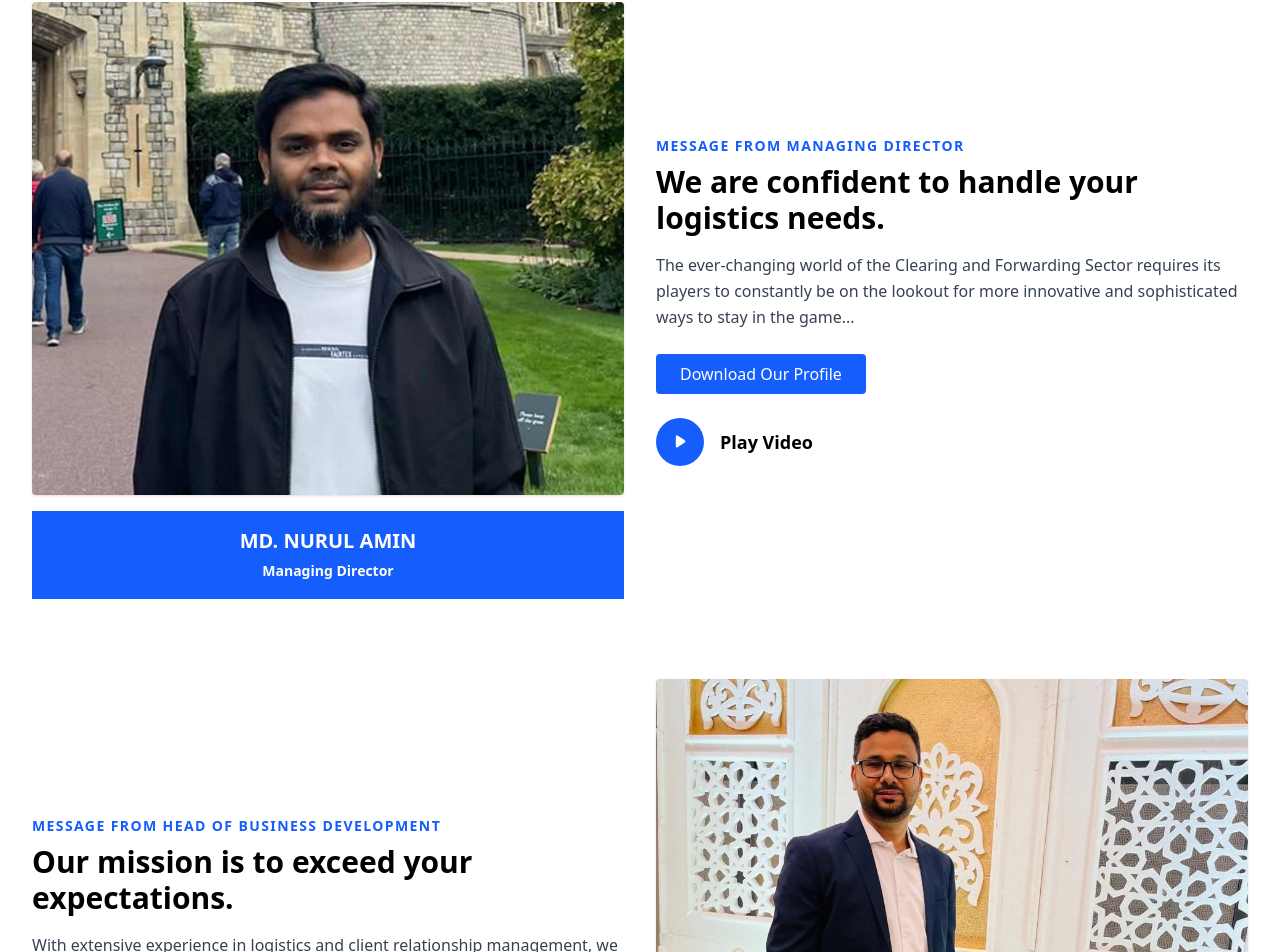
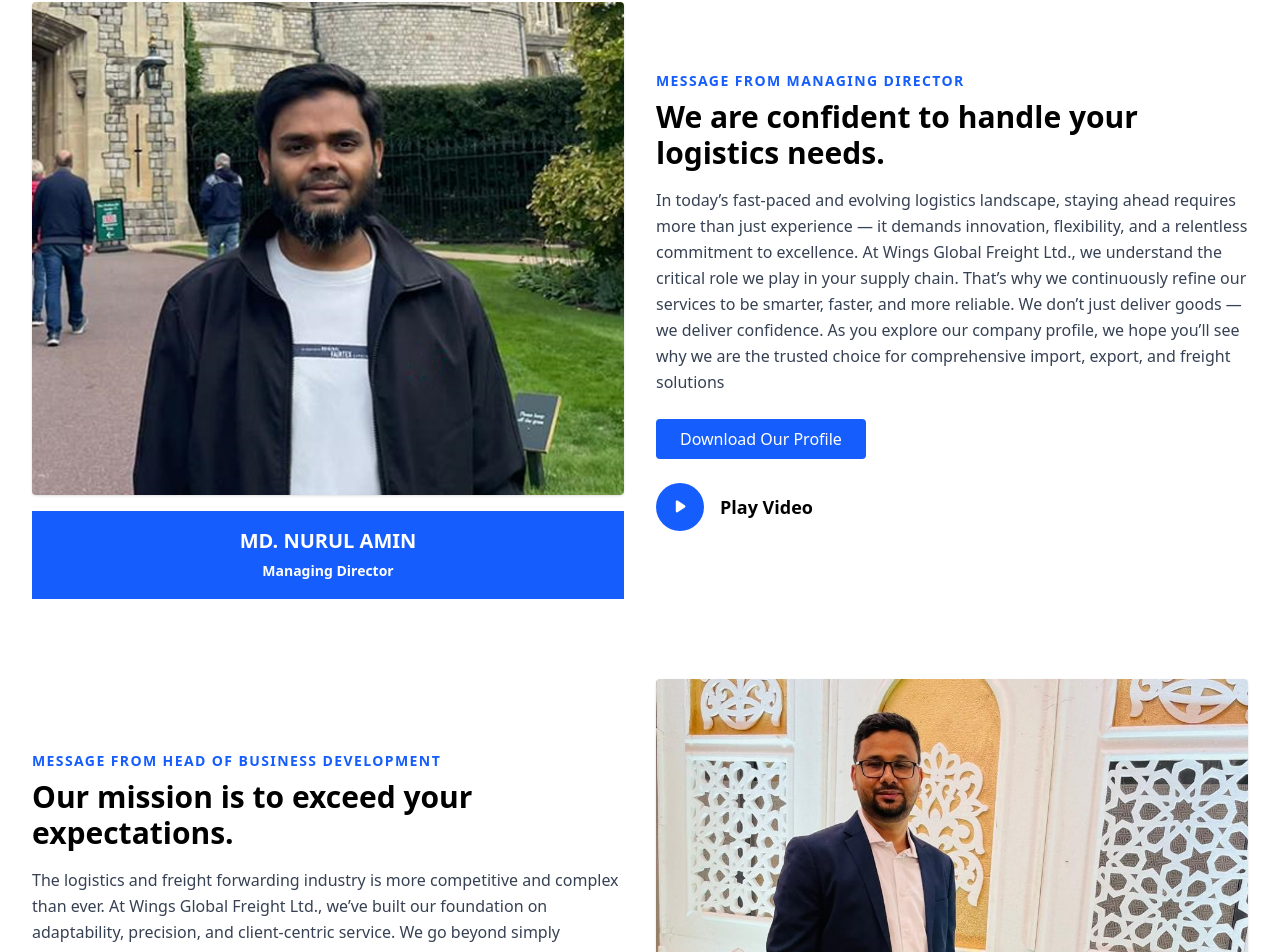
Before and after one commit to Fahim550/Wings-Global-Freight, a Vue app: page /our-vision in a window 1280 px wide. Shown: the part 798-1750 px from the top of the page. Built offline with nearby package versions, Linux system fonts and the light colour scheme.

Commit message:
delete extra nav item and link profile pdf

```diff
--- a/src/components/shared/Navbar.vue
+++ b/src/components/shared/Navbar.vue
@@ -111,7 +111,7 @@ onBeforeUnmount(() => {
                 >
                   Our Vision
                 </RouterLink>
-                <RouterLink to="/" class="block px-4 py-2 text-sm text-gray-700 hover:bg-gray-100">
+                <!-- <RouterLink to="/" class="block px-4 py-2 text-sm text-gray-700 hover:bg-gray-100">
                   CSR
                 </RouterLink>
                 <RouterLink to="/" class="block px-4 py-2 text-sm text-gray-700 hover:bg-gray-100">
@@ -125,7 +125,7 @@ onBeforeUnmount(() => {
                   class="block px-4 py-2 text-sm text-gray-700 hover:bg-gray-100"
                 >
                   Location
-                </RouterLink>
+                </RouterLink> -->
               </ul>
             </div>
 
@@ -149,7 +149,7 @@ onBeforeUnmount(() => {
                 >
                   Import Service
                 </RouterLink>
-                <RouterLink to="/" class="block px-4 py-2 text-sm text-gray-700 hover:bg-gray-100">
+                <!-- <RouterLink to="/" class="block px-4 py-2 text-sm text-gray-700 hover:bg-gray-100">
                   Air Freight
                 </RouterLink>
                 <RouterLink to="/" class="block px-4 py-2 text-sm text-gray-700 hover:bg-gray-100">
@@ -164,7 +164,7 @@ onBeforeUnmount(() => {
                 </RouterLink>
                 <RouterLink to="/" class="block px-4 py-2 text-sm text-gray-700 hover:bg-gray-100">
                   Quality Control Platform
-                </RouterLink>
+                </RouterLink> -->
               </div>
             </div>
 
--- a/src/views/about/OurVision.vue
+++ b/src/views/about/OurVision.vue
@@ -60,12 +60,16 @@ const closeModal = () => {
             We are confident to handle your logistics needs.
           </h1>
           <p class="text-gray-700 leading-relaxed mb-6">
-            The ever-changing world of the Clearing and Forwarding Sector requires its players to
-            constantly be on the lookout for more innovative and sophisticated ways to stay in the
-            game...
+            In today’s fast-paced and evolving logistics landscape, staying ahead requires more than
+            just experience — it demands innovation, flexibility, and a relentless commitment to
+            excellence. At Wings Global Freight Ltd., we understand the critical role we play in
+            your supply chain. That’s why we continuously refine our services to be smarter, faster,
+            and more reliable. We don’t just deliver goods — we deliver confidence. As you explore
+            our company profile, we hope you’ll see why we are the trusted choice for comprehensive
+            import, export, and freight solutions
           </p>
           <a
-            href="profile/Wings Global Freight Ltd-Corporate Profile.pdf"
+            href="https://wingsfreightbd.com/profile/Wings%20Global%20Freight%20Ltd-Corporate%20Profile.pdf"
             target="_blank"
             class="inline-block bg-blue-600 text-white py-2 px-6 rounded hover:bg-blue-700 transition"
           >
@@ -101,12 +105,15 @@ const closeModal = () => {
           </h6>
           <h1 class="text-3xl font-bold mt-2 mb-4">Our mission is to exceed your expectations.</h1>
           <p class="text-gray-700 leading-relaxed mb-6">
-            With extensive experience in logistics and client relationship management, we aim to
-            build enduring partnerships. At Wings Global Freight Ltd., we are driven by innovation,
-            accountability, and trust...
+            The logistics and freight forwarding industry is more competitive and complex than ever.
+            At Wings Global Freight Ltd., we’ve built our foundation on adaptability, precision, and
+            client-centric service. We go beyond simply managing cargo — we craft tailored solutions
+            that help your business grow and thrive. By combining industry insight with cutting-edge
+            practices, we ensure seamless operations at every stage. We invite you to browse our
+            profile and discover how our passion and performance can support your logistics goals.
           </p>
           <a
-            href="profile/Wings Global Freight Ltd-Corporate Profile.pdf"
+            href="https://wingsfreightbd.com/profile/Wings%20Global%20Freight%20Ltd-Corporate%20Profile.pdf"
             target="_blank"
             class="inline-block bg-blue-600 text-white py-2 px-6 rounded hover:bg-blue-700 transition"
           >
```
Also changed, not shown: 1 other file (tests, documents, lock files or other folders).
